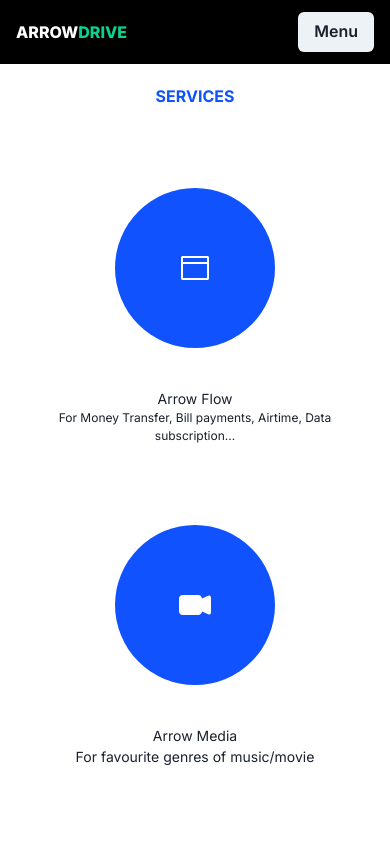
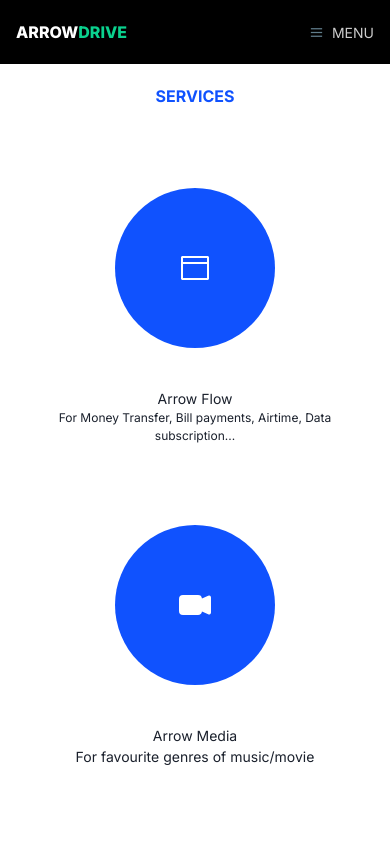
Before and after one commit to Fafiyebipelumi/arrow-drive, a Next.js app: page / in a window 390 px wide. Shown: the top 844 px of the page. Built offline with nearby package versions, Linux system fonts and the light colour scheme.

Commit message:
menu button changed to hamburger

```diff
--- a/components/TopNav.tsx
+++ b/components/TopNav.tsx
@@ -1,8 +1,9 @@
 "use client";
 
-import { Box, Button, Flex } from "@chakra-ui/react";
+import { Box, Button, Flex, Text } from "@chakra-ui/react";
 import Link from "next/link";
 import React, { useState } from "react";
+import { FcMenu } from "react-icons/fc";
 
 const TopNav = () => {
   const [isClick, setIsClick] = useState<boolean>(false);
@@ -48,10 +49,12 @@ const TopNav = () => {
                 </Link>
               </Flex>
             </Box>
-            <Box className="md:hidden flex items-center">
-              <Button onClick={handleToggle} className="text-white">
+            <Box className="md:hidden flex items-center justify-center gap-2" onClick={handleToggle}>
+              {/* <Button  className="text-white">
                 Menu
-              </Button>
+              </Button> */}
+              <FcMenu style={{color: '#ccc', fontSize: '15px'}} />
+              <Text textTransform={'uppercase'} fontSize={'14px'} color={'#ccc'}>Menu</Text>
             </Box>
           </Flex>
         </Box>
```
